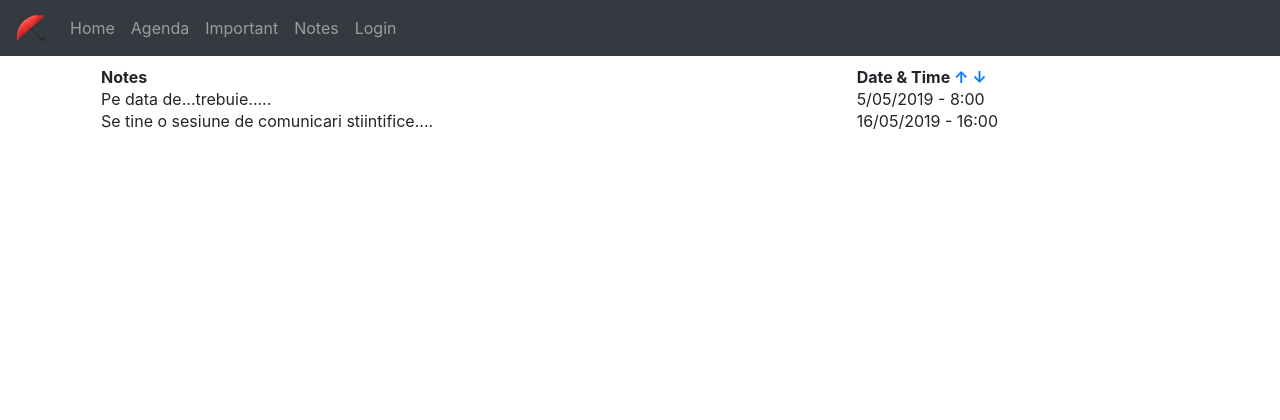
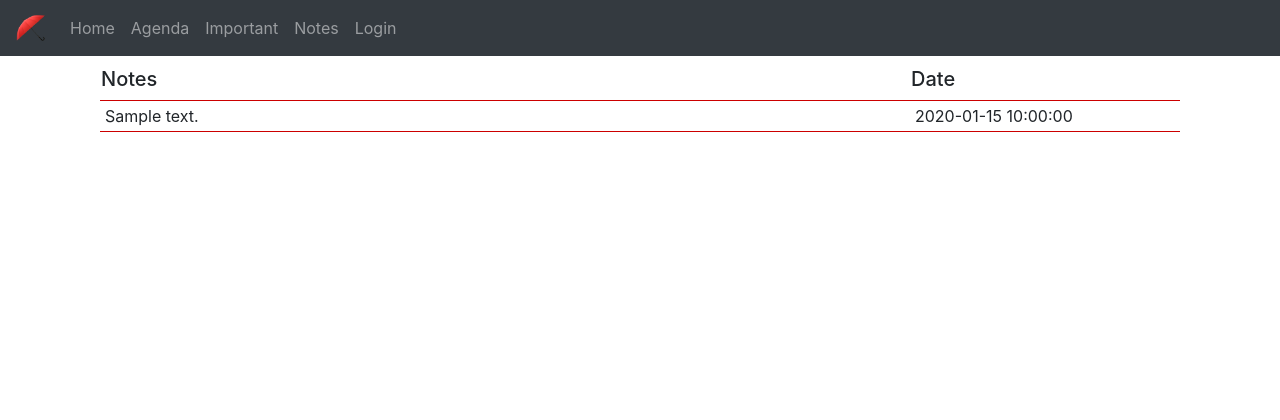
Before and after one commit to iwzkid/time.umbrellia.xyz, a PHP site: page /index.php?page=notes in a window 1280 px wide. Shown: the top 420 px of the page. Run offline with PHP 8.4, Linux system fonts and the light colour scheme; tables that the repository leaves empty or names only in its code hold one stand-in row (values such as "Sample post").

Commit message:
created pdo, created display notes function, calling function in the notes_display.php

```diff
--- a/css/style.css
+++ b/css/style.css
@@ -71,3 +71,25 @@ hr {
     padding-bottom: 10px;
     font-size: 15px;
 }
+
+/* DISPLAY NOTES of NOTES*/
+
+.notes-table {
+    width: 100%;
+}
+
+.notes-table td {
+    padding: 5px;
+}
+
+.notes_column {
+    width: 75%;
+}
+
+.notes_time {
+    width: 25%;
+}
+
+.notes-table tr {
+    border-bottom: 1px solid #cc0000;
+}
--- a/inc/notes/notes_display.php
+++ b/inc/notes/notes_display.php
@@ -1,20 +1,11 @@
 <?php
 #DISPLAYS NOTES SORTED BY DATE&TIME - does not show expired notes, notes expire after the specified date.
+# TREBUIE ADAUGAT BUTON DE SORT BY DATE AND TIME
+//phpinfo();
+//error_reporting(E_ALL);
+//ini_set('display_errors', 1);
 ?>
 
 <div class="container-fluid">
-    <table style="width:100%">
-    <tr>
-        <th>Notes</th>
-        <th>Date & Time <a href="#">&uarr;</a><a href="#"> &darr;</a></th>
-    </tr>
-    <tr>
-        <td>Pe data de...trebuie.....</td>
-        <td>5/05/2019 - 8:00</td>
-    </tr>
-    <tr>
-        <td>Se tine o sesiune de comunicari stiintifice....</td>
-        <td>16/05/2019 - 16:00</td>
-    </tr>
-    </table>
+<?php display_notes();?>
 </div>
```
Also changed, not shown: inc/db_functions.php (+46 -0 lines).
